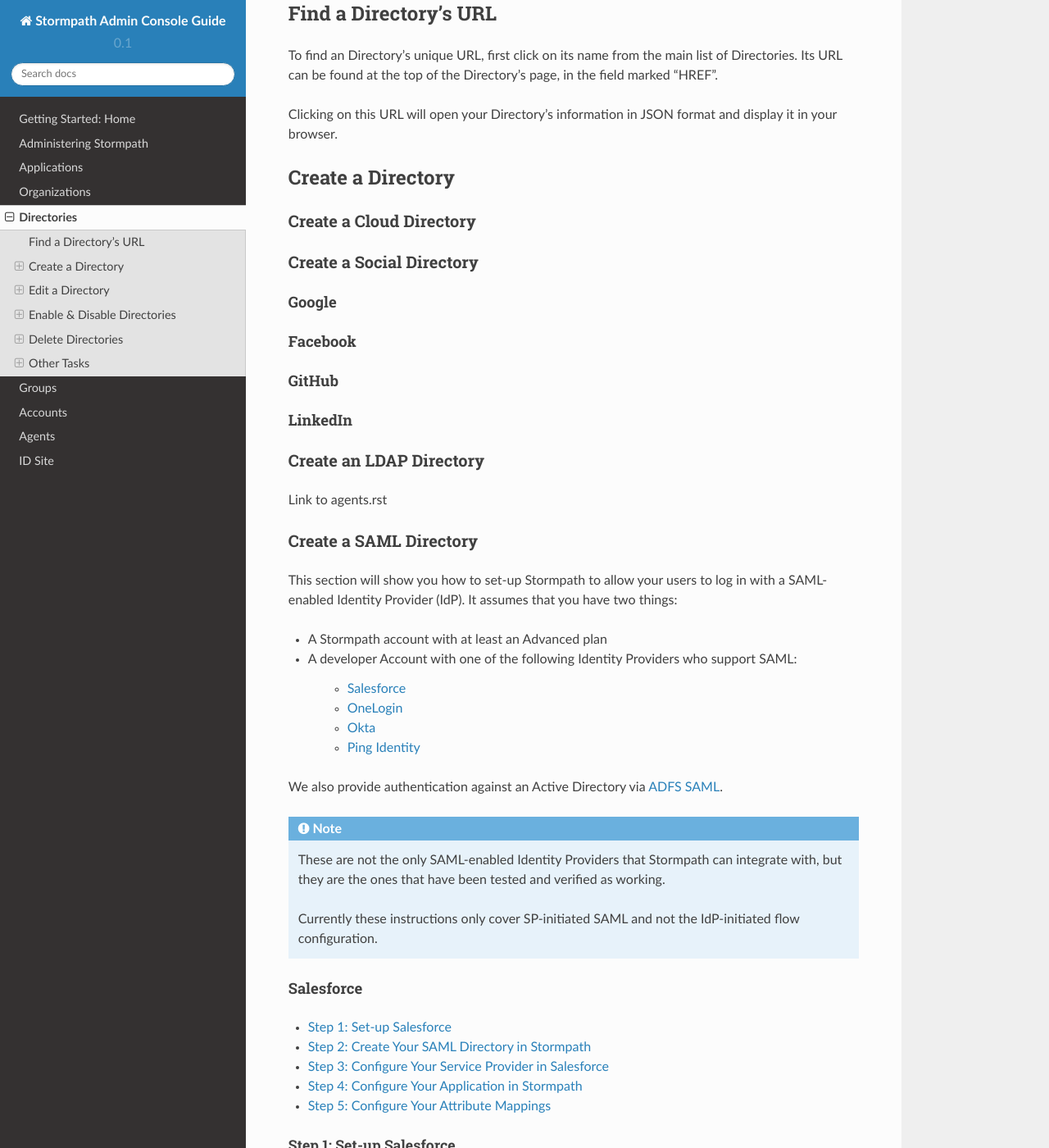
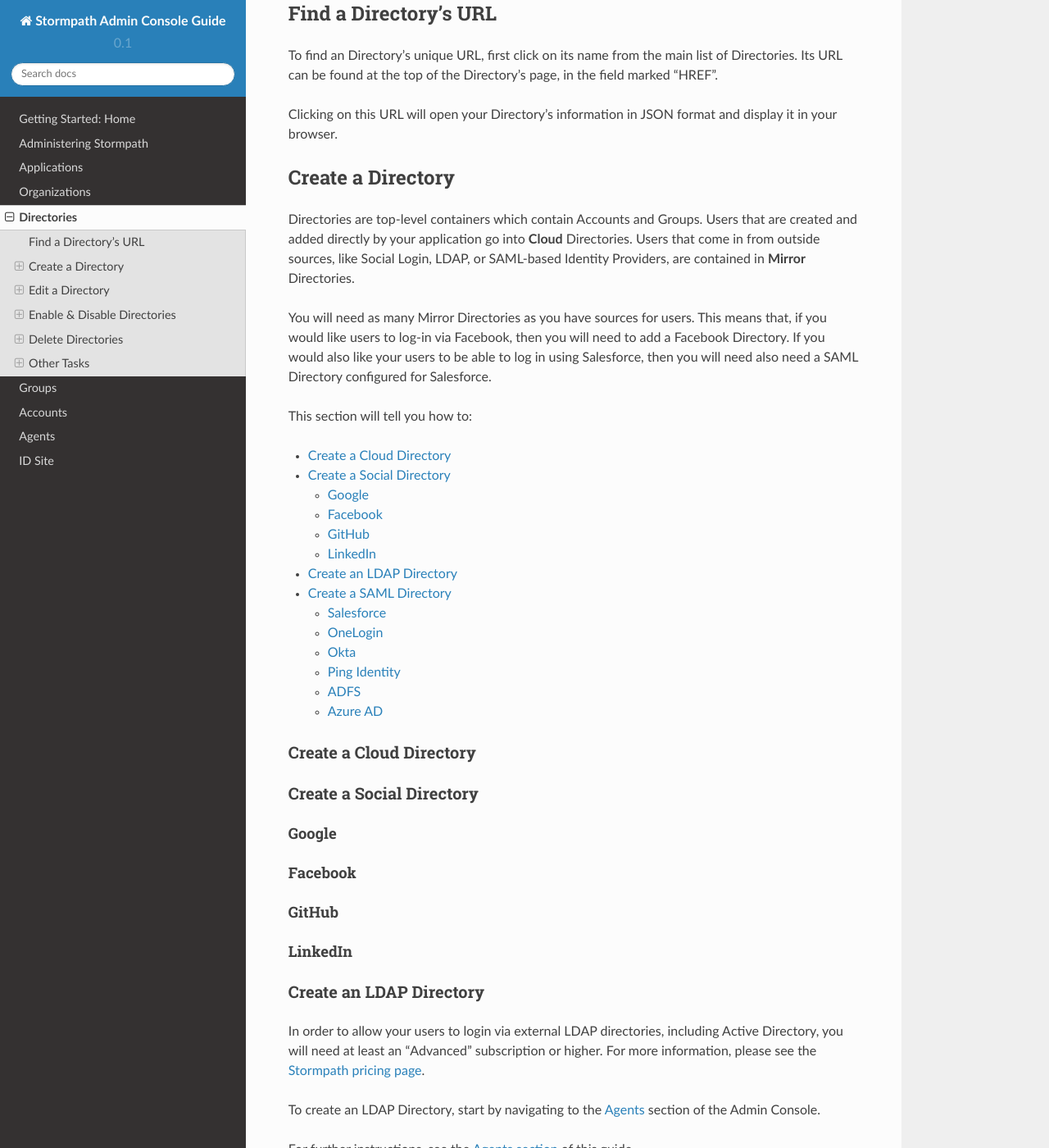
Before and after one commit to stormpath/stormpath-console-guide, a Sphinx documentation site: the page built from source/directories.rst, in a window 1280 px wide and 1400 px high, scrolled down 376 px. Shown: the whole window at 82% size. Built offline with Sphinx 7.4.7 and the Read the Docs theme 2.0.0, drawn with Linux system fonts in a browser that asks for light colours; some of the changed text lies outside the part shown.

Commit message:
Adding Directory info, as per #11

```diff
--- a/source/directories.rst
+++ b/source/directories.rst
@@ -24,6 +24,31 @@
 Create a Directory
 ========================
 
+Directories are top-level containers which contain Accounts and Groups. Users that are created and added directly by your application go into **Cloud** Directories. Users that come in from outside sources, like Social Login, LDAP, or SAML-based Identity Providers, are contained in **Mirror** Directories.
+
+You will need as many Mirror Directories as you have sources for users. This means that, if you would like users to log-in via Facebook, then you will need to add a Facebook Directory. If you would also like your users to be able to log in using Salesforce, then you will need also need a SAML Directory configured for Salesforce.
+
+This section will tell you how to:
+
+- :ref:`Create a Cloud Directory <directories-create-cloud>`
+- :ref:`Create a Social Directory <directories-create-social>`
+
+  - :ref:`Google <create-google>`
+  - :ref:`Facebook <create-facebook>`
+  - :ref:`GitHub <create-github>`
+  - :ref:`LinkedIn <create-linkedin>`
+
+- :ref:`Create an LDAP Directory <directories-create-ldap>`
+
+- :ref:`Create a SAML Directory <directories-create-saml>`
+
+  - :ref:`Salesforce <create-salesforce>`
+  - :ref:`OneLogin <create-onelogin>`
+  - :ref:`Okta <create-okta>`
+  - :ref:`Ping Identity <create-ping>`
+  - :ref:`ADFS <create-adfs>`
+  - :ref:`Azure AD <create-azure>`
+
 .. _directories-create-cloud:
 
 Create a Cloud Directory
@@ -34,26 +59,38 @@
 Create a Social Directory
 ---------------------------
 
+.. _create-google:
+
 Google
 ^^^^^^
+
+.. _create-facebook:
 
 Facebook
 ^^^^^^^^^^^^
 
+.. _create-github:
+
 GitHub
 ^^^^^^
+
+.. _create-linkedin:
 
 LinkedIn
 ^^^^^^^^^^^^
 
-.. _directories-creating-ldap:
+.. _directories-create-ldap:
 
 Create an LDAP Directory
 --------------------------
 
-Link to agents.rst
+In order to allow your users to login via external LDAP directories, including Active Directory, you will need at least an "Advanced" subscription or higher. For more information, please see the `Stormpath pricing page <https://stormpath.com/pricing>`__.
 
-.. _directories-creating-saml:
+To create an LDAP Directory, start by navigating to the `Agents <https://api.stormpath.com/ui2/index.html#/agents>`__ section of the Admin Console.
+
+For further instructions, see the :ref:`Agents section <agents>` of this guide.
+
+.. _directories-create-saml:
 
 Create a SAML Directory
 -------------------------
@@ -68,12 +105,12 @@
 
 - A developer Account with one of the following Identity Providers who support SAML:
 
-    - :ref:`Salesforce <salesforce>`
-    - :ref:`OneLogin <onelogin>`
-    - :ref:`Okta <okta>`
-    - :ref:`Ping Identity <ping>`
+    - :ref:`Salesforce <create-salesforce>`
+    - :ref:`OneLogin <create-onelogin>`
+    - :ref:`Okta <create-okta>`
+    - :ref:`Ping Identity <create-ping>`
 
-We also provide authentication against an Active Directory via :ref:`ADFS SAML <adfs>`.
+We also provide authentication against an Active Directory via :ref:`ADFS SAML <create-adfs>` and :ref:`Azure AD <create-azure>`.
 
 .. note::
 
@@ -81,7 +118,7 @@
 
   Currently these instructions only cover SP-initiated SAML and not the IdP-initiated flow configuration.
 
-.. _salesforce:
+.. _create-salesforce:
 
 Salesforce
 ^^^^^^^^^^
@@ -299,7 +336,7 @@
 
 If a user now logs in, Stormpath will take the ``firstname`` SAML attribute and map it to the ``givenName`` field on the Stormpath Account resource.
 
-.. _onelogin:
+.. _create-onelogin:
 
 OneLogin
 ^^^^^^^^
@@ -491,7 +528,7 @@
 
 If a user now logs in, Stormpath will take the ``User.FirstName`` attribute and map it to the ``givenName`` field on the Account resource.
 
-.. _okta:
+.. _create-okta:
 
 Okta
 ^^^^
@@ -684,7 +721,7 @@
 
   If you do choose to enter in an "Attribute Name Format" in Stormpath, it must match the SAML "NameFormat" passed by Okta. To ensure that you are entering the right one you can click on **Preview the SAML Assertion** on the "Configure SAML" page in your Okta application.
 
-.. _ping:
+.. _create-ping:
 
 Ping
 ^^^^^^^^^^
@@ -870,7 +907,7 @@
 
 If a user now logs in, Stormpath will take the ``firstname`` attribute and map it to the ``givenName`` field on the Account resource.
 
-.. _adfs:
+.. _create-adfs:
 
 Active Directory Federation Services
 ^^^^^^^^^^^^^^^^^^^^^^^^^^^^^^^^^^^^
@@ -1013,7 +1050,7 @@
 
 #. Here you can specify which of the ADFS Claims you would like to map to which Stormpath Account attribute. For example, if you mapped the LDAP Attribute "Given-Name" to the ADFS Claim "firstName", then you would put the "Attribute Name" as "firstName" and the "Stormpath Field Name" as "surname".
 
-.. _azure:
+.. _create-azure:
 
 Azure Active Directory
 ^^^^^^^^^^^^^^^^^^^^^^^
```
